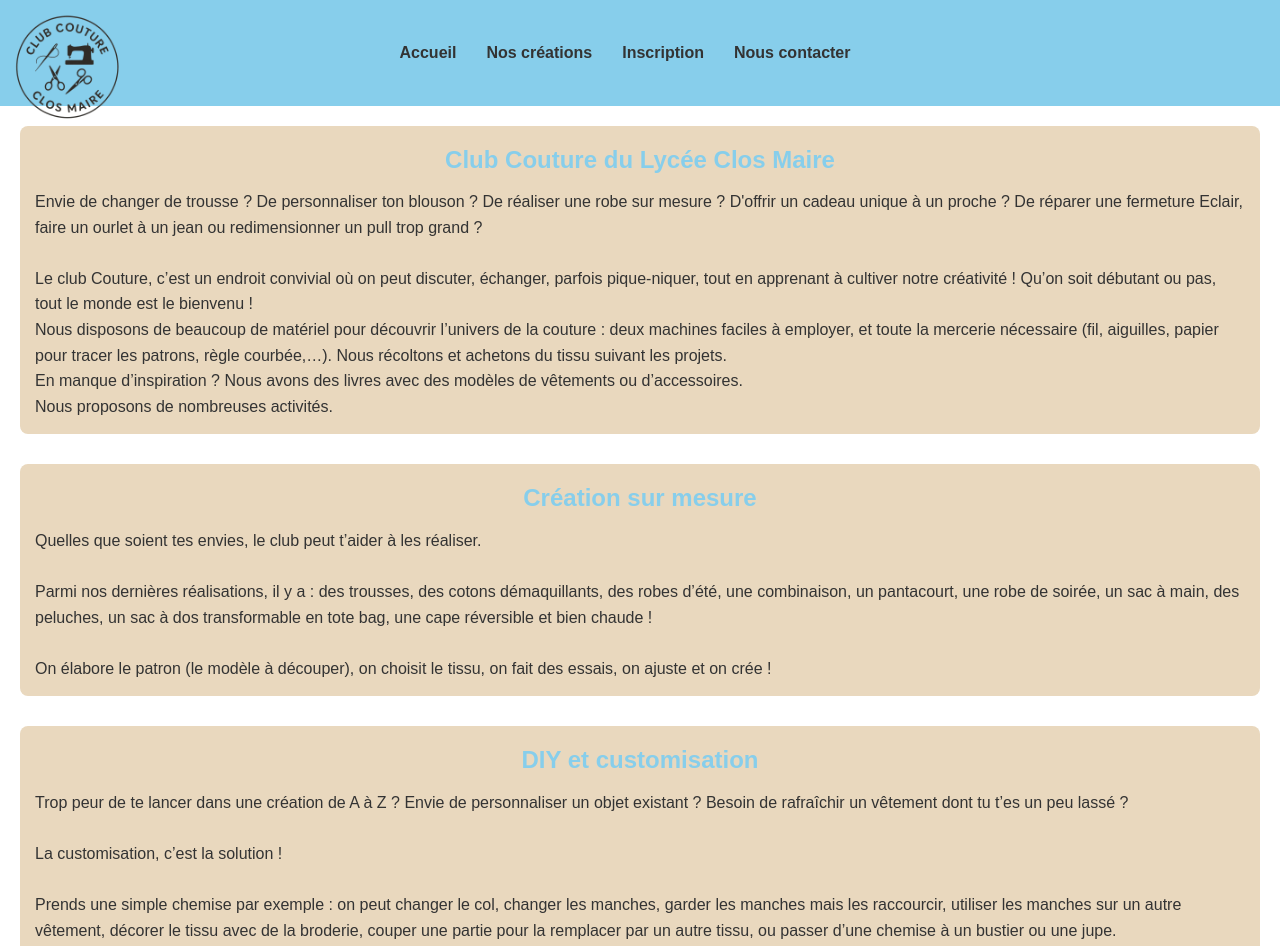
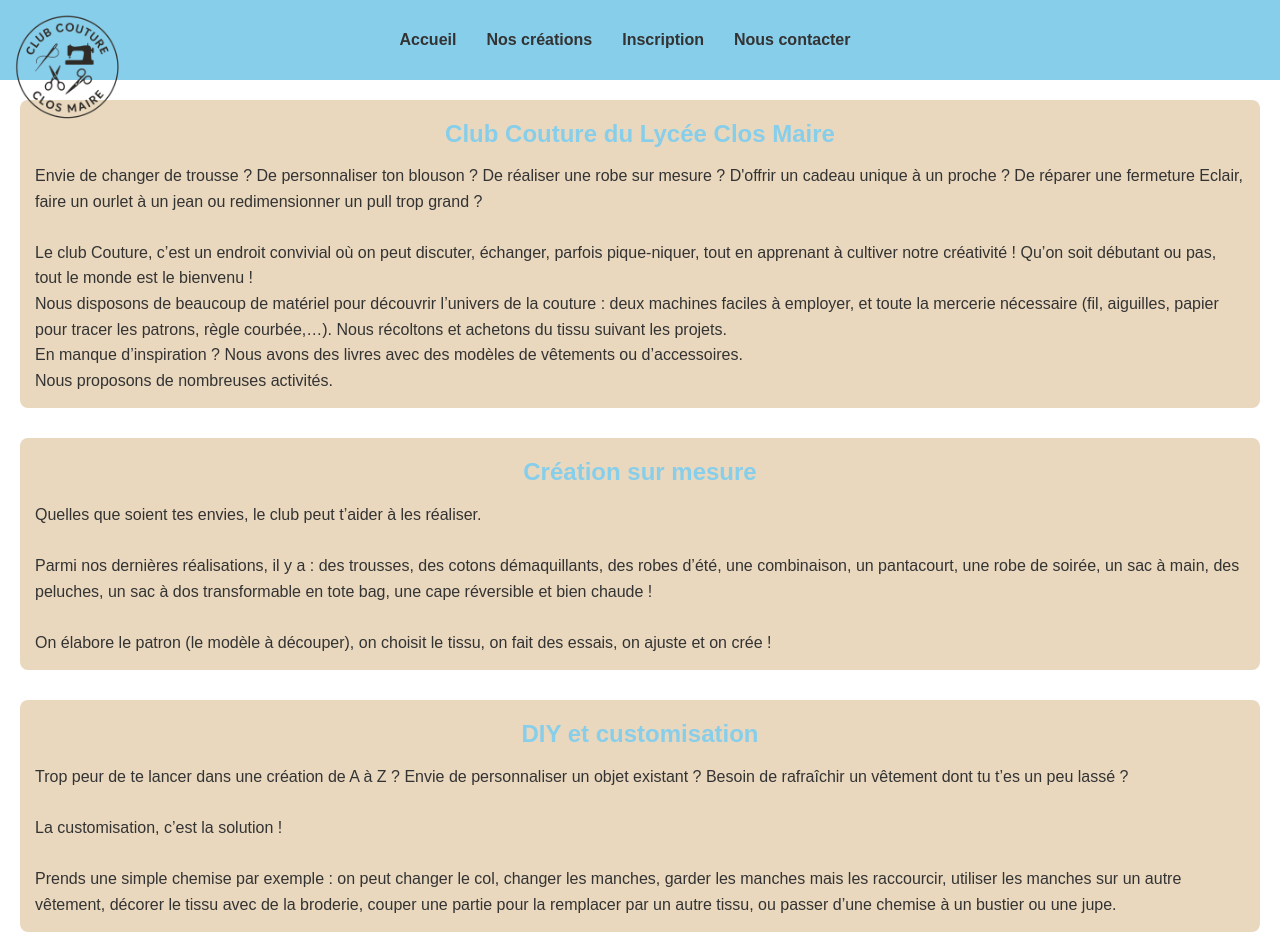
Before and after one commit to Loladvr/loladvr.github.io, a plain HTML site: page index.html in a window 1280 px wide. Shown: the top 946 px of the page. Drawn offline with Linux system fonts and the light colour scheme.

Commit message:
Update style.css

```diff
--- a/style.css
+++ b/style.css
@@ -20,7 +20,7 @@ body {
 
 header {
   background-color: var(--bleu-ciel);
-  padding: 40px 0;
+  padding: 27px 0;
   position: relative;
 }
 
```
